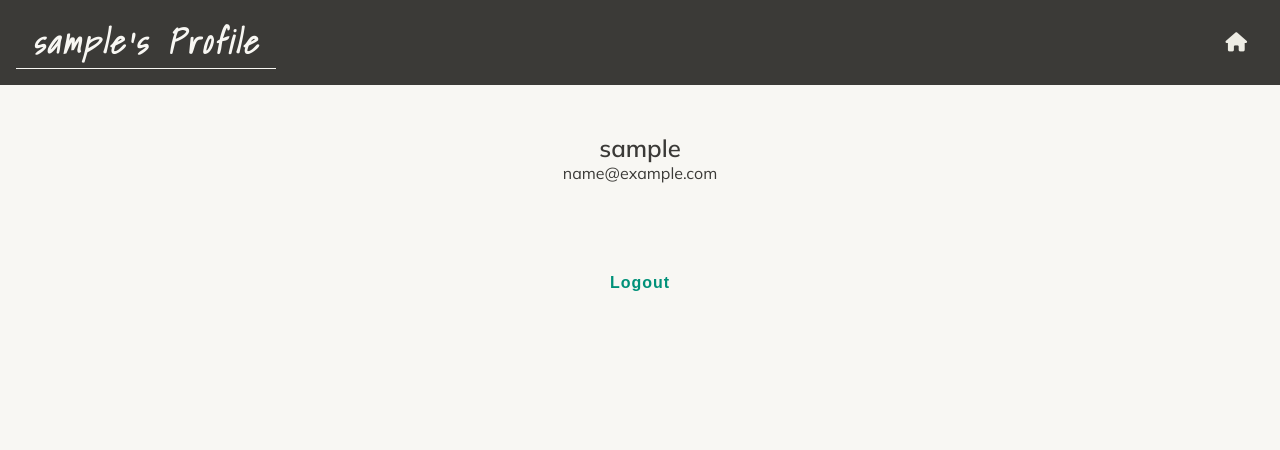
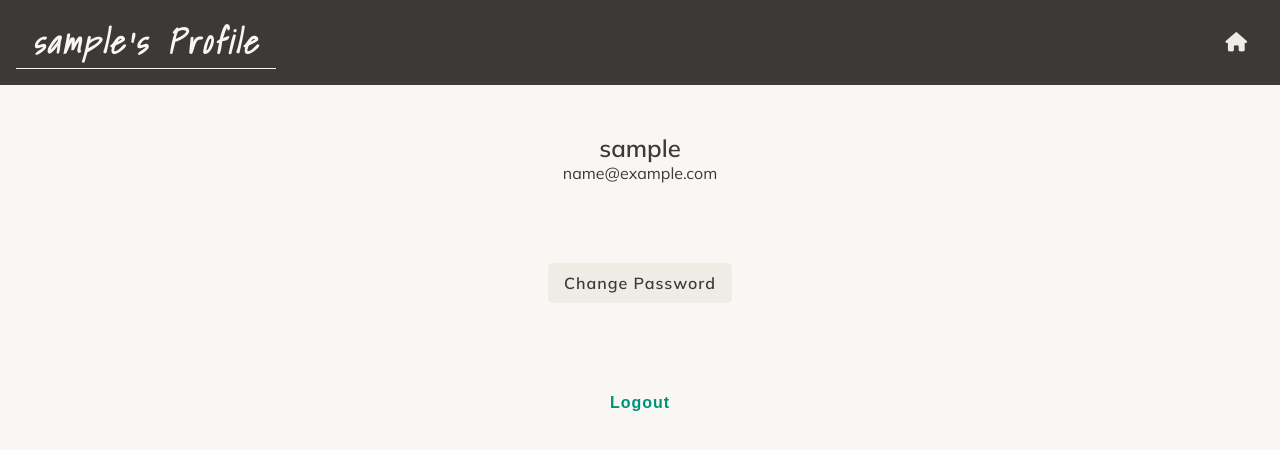
Before and after one commit to EliSacch/myNotes, a Flask app: page /profile/ in a window 1280 px wide. Shown: the top 450 px of the page. Run offline with Flask 3, Linux system fonts and the light colour scheme; the visitor is signed in with stand-in values (Sample User, id 1); parts of the project's set-up code (start-up, migrations or seed data) failed here and were passed over; some libraries are stand-ins or nearby versions.

Commit message:
Add change password functionality

```diff
--- /dev/null
+++ b/app/helpers/password.py
@@ -0,0 +1,28 @@
+COMMON_PASSWORDS = {"password", "password123", "qwerty", "letmein", "12345678"}
+
+
+def collect_password_errors(password, confirm_password="", username="", email=""):
+    password_errors = []
+    confirm_password_errors = []
+
+    if not 12 <= len(password) <= 128:
+        password_errors.append("Password must be between 12 and 128 characters.")
+    if password != confirm_password:
+        confirm_password_errors.append("Passwords do not match.")
+    if password.casefold() in COMMON_PASSWORDS:
+        password_errors.append("Choose a less common password.")
+    if password and not any(character.islower() for character in password):
+        password_errors.append("Password must include a lowercase letter.")
+    if password and not any(character.isupper() for character in password):
+        password_errors.append("Password must include an uppercase letter.")
+    if password and not any(character.isdigit() for character in password):
+        password_errors.append("Password must include a number.")
+    if password and not any(not character.isalnum() for character in password):
+        password_errors.append("Password must include a symbol.")
+    if username and username.casefold() in password.casefold():
+        password_errors.append("Password must not contain your username.")
+    email_local_part = email.partition("@")[0]
+    if email_local_part and email_local_part.casefold() in password.casefold():
+        password_errors.append("Password must not contain your email address.")
+
+    return password_errors, confirm_password_errors
--- a/app/routes/auth.py
+++ b/app/routes/auth.py
@@ -10,13 +10,13 @@ from sqlalchemy.exc import IntegrityError
 from werkzeug.security import generate_password_hash, check_password_hash
 
 from app.extensions import db, login_manager, limiter
+from app.helpers.password import collect_password_errors
 from app.models import Dashboard, User
 
 auth_bp = Blueprint("auth", __name__)
 
 USERNAME_PATTERN = re.compile(r"^[A-Za-z0-9_]+$")
 EMAIL_PATTERN = re.compile(r"^[^@\s]+@[^@\s]+\.[^@\s]+$")
-COMMON_PASSWORDS = {"password", "password123", "qwerty", "letmein", "12345678"}
 
 
 @login_manager.user_loader
@@ -56,6 +56,22 @@ def _login_context(errors=None, email=""):
         "title": "Login to your account",
     }
 
+def _change_password_context(errors=None, current_password="", new_password="", confirm_password=""):
+    csrf_token = session.get("change_password_csrf_token")
+    if not csrf_token:
+        csrf_token = secrets.token_urlsafe(32)
+        session["change_password_csrf_token"] = csrf_token
+
+    return {
+        "action": url_for("auth.change_password"),
+        "csrf_token": csrf_token,
+        "current_password": current_password,
+        "new_password": new_password,
+        "confirm_password": confirm_password,
+        "errors": errors or [],
+        "title": "Change your password",
+    }
+
 @auth_bp.route("/register", methods=["GET", "POST"])
 @limiter.limit("3 per minute; 10 per hour", methods=["POST"])
 def register():
@@ -89,25 +105,14 @@ def register():
         if len(email) > 100 or not EMAIL_PATTERN.fullmatch(email):
             errors["email"].append("Enter a valid email address.")
 
-        if not 12 <= len(password) <= 128:
-            errors["password"].append("Password must be between 12 and 128 characters.")
-        if password != confirm_password:
-            errors["confirm_password"].append("Passwords do not match.")
-        if password.casefold() in COMMON_PASSWORDS:
-            errors["password"].append("Choose a less common password.")
-        if password and not any(character.islower() for character in password):
-            errors["password"].append("Password must include a lowercase letter.")
-        if password and not any(character.isupper() for character in password):
-            errors["password"].append("Password must include an uppercase letter.")
-        if password and not any(character.isdigit() for character in password):
-            errors["password"].append("Password must include a number.")
-        if password and not any(not character.isalnum() for character in password):
-            errors["password"].append("Password must include a symbol.")
-        if username and username.casefold() in password.casefold():
-            errors["password"].append("Password must not contain your username.")
-        email_local_part = email.partition("@")[0]
-        if email_local_part and email_local_part.casefold() in password.casefold():
-            errors["password"].append("Password must not contain your email address.")
+        password_errors, confirm_password_errors = collect_password_errors(
+            password,
+            confirm_password,
+            username=username,
+            email=email,
+        )
+        errors["password"].extend(password_errors)
+        errors["confirm_password"].extend(confirm_password_errors)
 
         if not any(errors.values()):
             username_exists = db.session.scalar(
@@ -203,3 +208,58 @@ def logout():
     logout_user()
     flash("You have been logged out.", "success")
     return redirect(url_for("main.index"))
+
+@auth_bp.route("/change-password", methods=["GET", "POST"])
+@limiter.limit("50 per minute; 100 per hour", methods=["POST"])
+@login_required
+def change_password():
+    errors = {
+        "form": [],
+        "current_password": [],
+        "new_password": [],
+        "confirm_password": [],
+    }
+    if request.method == "POST":
+        current_password = request.form.get("current_password") or ""
+        new_password = request.form.get("new_password") or ""
+        confirm_password = request.form.get("confirm_password") or ""
+
+        submitted_token = request.form.get("csrf_token", "")
+        stored_token = session.get("change_password_csrf_token", "")
+        if not (
+            isinstance(submitted_token, str)
+            and isinstance(stored_token, str)
+            and hmac.compare_digest(submitted_token, stored_token)
+        ):
+            errors["form"].append("Your form has expired. Please try again.")
+        if not current_password:
+            errors["current_password"].append("Current password is required.")
+        password_errors, confirm_password_errors = collect_password_errors(
+            new_password,
+            confirm_password,
+            username=current_user.username,
+            email=current_user.email,
+        )
+        errors["new_password"].extend(password_errors)
+        errors["confirm_password"].extend(confirm_password_errors)
+        if not any(errors.values()):
+            if check_password_hash(current_user.password_hash, current_password):
+                current_user.password_hash = generate_password_hash(new_password)
+                try:
+                    db.session.commit()
+                    flash("Your password has been changed.", "success")
+                    return redirect(url_for("profile.index"))
+                except IntegrityError:
+                    db.session.rollback()
+                    errors["form"].append("Unable to change password.")
+            else:
+                errors["current_password"].append("Invalid current password.")
+
+        if any(errors.values()):
+            return render_template(
+                "auth/change_password.html",
+                **_change_password_context(
+                    errors, current_password, new_password, confirm_password
+                ),
+            )
+    return render_template("auth/change_password.html", **_change_password_context())
--- a/app/templates/profile/index.html
+++ b/app/templates/profile/index.html
@@ -1,10 +1,20 @@
 {% extends "base.html" %}
 {% from "macros/modal.html" import modal %}
+
+{% block title %}Profile{% endblock %}
+
 {% block content %}
     <main id="main-content" class="center-items column">
         <section class="profile-info center-items column">
             <h1>{{ user.username }}</h1>
             <p>{{ user.email }}</p>
+        </section>
+        <section>
+            <a href="{{ url_for('auth.change_password') }}"
+                           class="base-button secondary"
+                           aria-label="Change Password">
+                            Change Password
+                        </a>
         </section>
         <section class="profile-footer center-items column">
             {% if user.is_authenticated %}
```
Also changed, not shown: app/templates/auth/change_password.html (added, +42 -0 lines), app/helpers/__init__.py (added).
